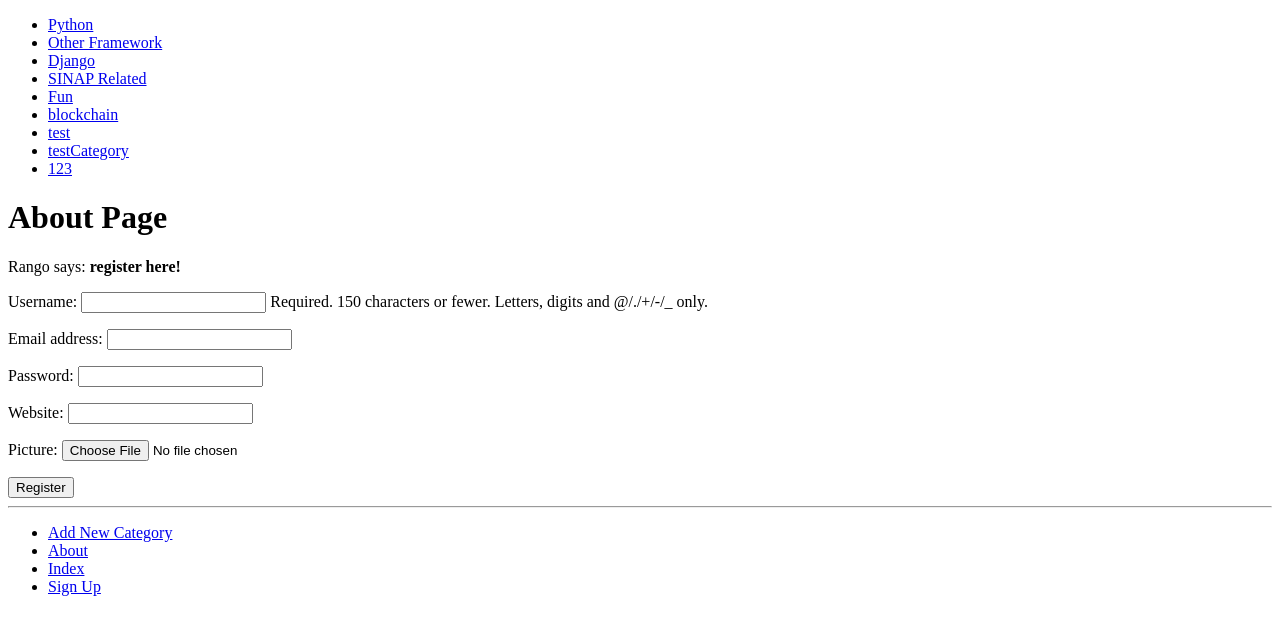
After one commit to bifrostx/tango_with_django_project, a Django app: page /rango/register/ in a window 1280 px wide. The commit adds this page. Shown: the top 635 px of the page. Run offline with Django 3.2, Linux system fonts and the light colour scheme; data comes from the database, SQL or seed files in the repository; both versions use the stored data as it was after the commit.

```diff
--- a/rango/forms.py
+++ b/rango/forms.py
@@ -1,9 +1,12 @@
 from django import forms
-from rango.models import Page, Category
+from django.contrib.auth.models import User
+from rango.models import Page, Category, UserProfile
+
 
 class CategoryForm(forms.ModelForm):
+
     name = forms.CharField(max_length=128,
-                            help_text="Please enter the category name.")
+                           help_text="Please enter the category name.")
     views = forms.IntegerField(widget=forms.HiddenInput(), initial=0)
     likes = forms.IntegerField(widget=forms.HiddenInput(), initial=0)
     slug = forms.CharField(widget=forms.HiddenInput(), required=False)
@@ -12,7 +15,9 @@ class CategoryForm(forms.ModelForm):
         model = Category
         fields = ('name',)
 
+
 class PageForm(forms.ModelForm):
+
     title = forms.CharField(max_length=128,
                             help_text="Please enter the title of the page.")
     url = forms.URLField(max_length=200,
@@ -22,7 +27,7 @@ class PageForm(forms.ModelForm):
     class Meta:
         model = Page
         exclude = ('category',)
-        # exclude... == fields = ('tilte', 'url', 'views')
+        # exclude... == fields = ('title', 'url', 'views')
 
     def clean(self):
         cleaned_data = self.cleaned_data
@@ -33,3 +38,17 @@ class PageForm(forms.ModelForm):
             cleaned_data['url'] = url
 
             return cleaned_data
+
+
+class UserForm(forms.ModelForm):
+    password = forms.CharField(widget=forms.PasswordInput())
+
+    class Meta:
+        model = User
+        fields = ('username', 'email', 'password')
+
+
+class UserProfileForm(forms.ModelForm):
+    class Meta:
+        model = UserProfile
+        fields = ('website', 'picture')
--- a/rango/models.py
+++ b/rango/models.py
@@ -1,9 +1,12 @@
 from __future__ import unicode_literals
 from django.template.defaultfilters import slugify
+from django.contrib.auth.models import User
 
 from django.db import models
 
+
 class Category(models.Model):
+
     name = models.CharField(max_length=128, unique=True)
     views = models.IntegerField(default=0)
     likes = models.IntegerField(default=0)
@@ -19,7 +22,9 @@ class Category(models.Model):
     def __str__(self):
         return self.name
 
+
 class Page(models.Model):
+
     category = models.ForeignKey(Category)
     title = models.CharField(max_length=128)
     url = models.URLField()
@@ -27,3 +32,13 @@ class Page(models.Model):
 
     def __str__(self):
         return self.title
+
+
+class UserProfile(models.Model):
+    user = models.OneToOneField(User)
+
+    website = models.URLField(blank=True)
+    picture = models.ImageField(upload_to='profile_images', blank=True)
+
+    def __str__(self):
+        return self.user.username
--- a/rango/urls.py
+++ b/rango/urls.py
@@ -10,4 +10,5 @@ urlpatterns = [
     url(r'^category/(?P<category_name_slug>[\w\-]+)$',
         views.show_category, name='show_category'),
     url(r'^category/(?P<category_name_slug>[\w\-]+)/add_page/$', views.add_page, name='add_page'),
+    url(r'^register/$', views.register, name='register'),
 ]
--- a/rango/views.py
+++ b/rango/views.py
@@ -1,8 +1,7 @@
-from rango.forms import CategoryForm, PageForm
+from rango.forms import CategoryForm, PageForm, UserProfileForm, UserForm
 from django.shortcuts import render
 
-from rango.models import Category
-from rango.models import Page
+from rango.models import Category, Page
 
 
 def index(request):
@@ -72,3 +71,36 @@ def add_page(request, category_name_slug):
 
     context_dict = {'form':form, 'category': category}
     return render(request, 'rango/add_page.html', context_dict)
+
+
+def register(request):
+
+    registered = False
+    if request.method == 'POST':
+        user_form = UserForm(data=request.POST)
+        profile_form = UserProfileForm(data=request.POST)
+
+        if user_form.is_valid() and profile_form.is_valid():
+            user = user_form.save()
+            user.set_password(user.password)
+            user.save()
+
+            profile = profile_form.save(commit=False)
+            profile.user = user
+
+            if 'picture' in request.FILES:
+                profile.picture = request.FILES['picture']
+
+            profile.save()
+            registered = True
+        else:
+            print(user_form.errors, profile_form.errors)
+    else:
+        user_form = UserForm()
+        profile_form = UserProfileForm()
+
+    return render(request,
+                  'rango/register.html',
+                  {'user_form': user_form,
+                   'profile_form': profile_form,
+                   'registered': registered})
--- a/tango_with_django_project/settings.py
+++ b/tango_with_django_project/settings.py
@@ -98,6 +98,7 @@ AUTH_PASSWORD_VALIDATORS = [
     },
     {
         'NAME': 'django.contrib.auth.password_validation.MinimumLengthValidator',
+        'OPTIONS': {'min_length': 6, }
     },
     {
         'NAME': 'django.contrib.auth.password_validation.CommonPasswordValidator',
--- a/templates/rango/base.html
+++ b/templates/rango/base.html
@@ -12,7 +12,6 @@
         </title>
     </head>
     <body>
-
         <div>
             <div>
             {% block sidebar_block %}
@@ -30,6 +29,7 @@
                 <li><a href="{% url 'rango:add_category' %}">Add New Category</a></li>
                 <li><a href="{% url 'rango:about' %}">About</a></li>
                 <li><a href="{% url 'rango:index' %}">Index</a></li>
+                <li><a href="{% url 'rango:register' %}">Sign Up</a></li>
             </ul>
         </div>
     </body>
--- /dev/null
+++ b/templates/rango/register.html
@@ -0,0 +1,26 @@
+{% extends 'rango/base.html' %}
+{% load staticfiles %}
+
+{% block title_block %}
+    Register
+{% endblock %}
+
+{% block body_block %}
+    <h1>About Page</h1>
+    {% if registered %}
+        Rango says: <strong>thank you for registering!</strong>
+        <a href="{% url 'rango:index' %}">Return to the homepage.</a><br />
+    {% else %}
+        Rango says: <strong>register here!</strong><br />
+        <form id="user_form" method="post" action="{% url 'rango:register' %}"
+              enctype="multipart/form-data">
+
+            {% csrf_token %}
+
+            {{ user_form.as_p }}
+            {{ profile_form.as_p }}
+
+            <input type="submit" name="submit" value="Register" />
+        </form>
+    {% endif %}
+{% endblock %}
```
Also changed, not shown: rango/admin.py (+6 -3 lines), db.sqlite3.
